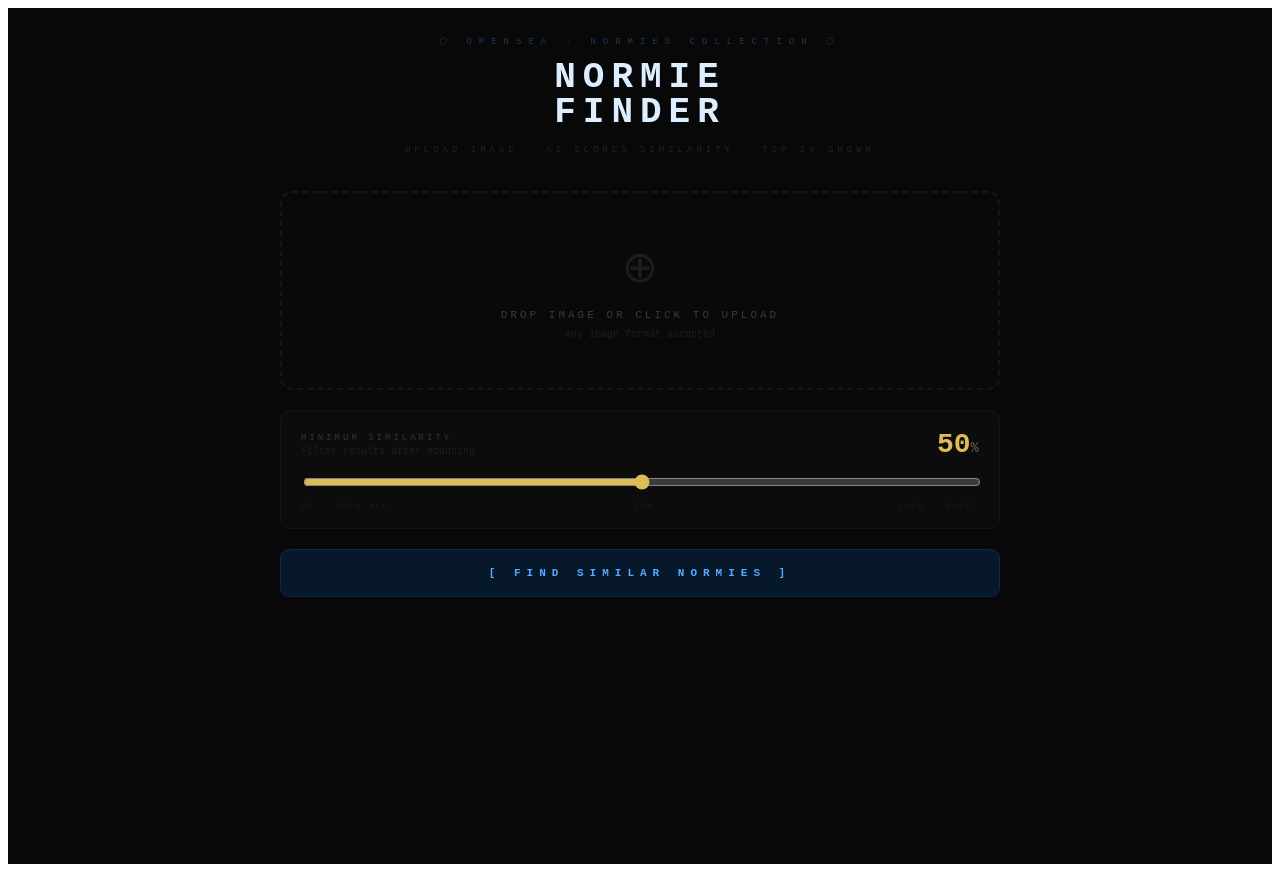
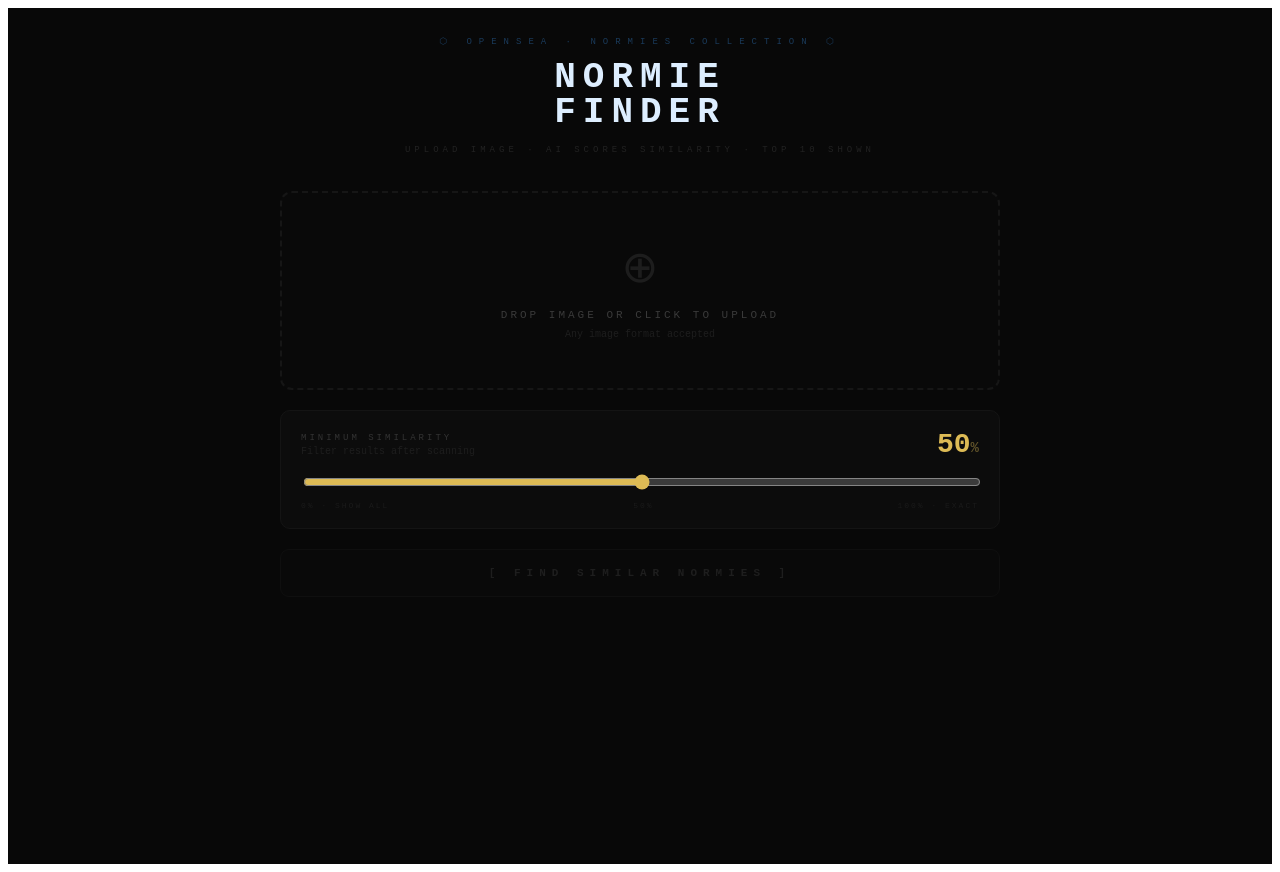
Before and after one commit to alexazevedo77/normie-finder, a React (Vite) app: page / in a window 1280 px wide. Built offline with nearby package versions, Linux system fonts and the light colour scheme.

Commit message:
Add files via upload

```diff
--- a/src/App.jsx
+++ b/src/App.jsx
@@ -3,7 +3,6 @@
 export default function App() {
   const [img, setImg] = useState(null);
   const [b64, setB64] = useState(null);
-  const [mediaType, setMediaType] = useState("image/jpeg");
   const [thresh, setThresh] = useState(50);
   const [results, setResults] = useState([]);
   const [scanning, setScanning] = useState(false);
@@ -20,25 +19,37 @@
 
   const load = (file) => {
     if (!file?.type.startsWith("image/")) return;
-    setImg(URL.createObjectURL(file));
     setResults([]); setErr(null); setPhase("idle"); setDebugLog([]);
 
-    // Convert any image format to JPEG via canvas to ensure compatibility
-    const url = URL.createObjectURL(file);
+    const objectUrl = URL.createObjectURL(file);
+    setImg(objectUrl);
+
+    // Use canvas to normalize to JPEG — guarantees clean base64 for Anthropic API
     const image = new Image();
     image.onload = () => {
+      // Cap at 512px max dimension to keep payload small
+      const MAX = 512;
+      let { width, height } = image;
+      if (width > MAX || height > MAX) {
+        const ratio = Math.min(MAX / width, MAX / height);
+        width = Math.round(width * ratio);
+        height = Math.round(height * ratio);
+      }
       const canvas = document.createElement("canvas");
-      canvas.width = image.width;
-      canvas.height = image.height;
+      canvas.width = width;
+      canvas.height = height;
       const ctx = canvas.getContext("2d");
-      ctx.drawImage(image, 0, 0);
-      // Always export as JPEG — Anthropic supports: jpeg, png, gif, webp
-      const dataUrl = canvas.toDataURL("image/jpeg", 0.92);
-      setB64(dataUrl.split(",")[1]);
-      setMediaType("image/jpeg");
-      URL.revokeObjectURL(url);
+      ctx.fillStyle = "#ffffff";
+      ctx.fillRect(0, 0, width, height);
+      ctx.drawImage(image, 0, 0, width, height);
+      // Get pure base64 without the data URL prefix
+      const dataUrl = canvas.toDataURL("image/jpeg", 0.85);
+      const pureBase64 = dataUrl.split(",")[1];
+      setB64(pureBase64);
+      console.log("Image loaded, base64 length:", pureBase64.length, "chars");
     };
-    image.src = url;
+    image.onerror = () => setErr("Failed to load image. Try a different file.");
+    image.src = objectUrl;
   };
 
   const onDrop = useCallback((e) => { e.preventDefault(); load(e.dataTransfer.files[0]); }, []);
@@ -47,46 +58,50 @@
     const res = await fetch("/api/compare", {
       method: "POST",
       headers: { "Content-Type": "application/json" },
-      body: JSON.stringify({ imageBase64: b64, mediaType, nftUrl }),
+      body: JSON.stringify({ imageBase64: b64, nftUrl }),
     });
     const data = await res.json();
-    if (!res.ok) throw new Error(data.error + (data.detail ? `: ${data.detail}` : ""));
+    if (!res.ok) throw new Error(data.error + (data.detail ? ` — ${data.detail}` : ""));
     return data;
   };
 
   const run = async () => {
-    if (!b64) return setErr("Upload an image first.");
+    if (!b64) return setErr("Upload an image first and wait for it to process.");
     setErr(null); setDebugLog([]); setScanning(true); setResults([]); setPhase("fetching");
     try {
-      log("Fetching NFTs from /api/nfts...");
+      log("Fetching NFTs...");
       const res = await fetch("/api/nfts?limit=30");
       const nftData = await res.json();
-      if (!res.ok) throw new Error(nftData.error + (nftData.detail ? `: ${nftData.detail}` : ""));
+      if (!res.ok) throw new Error(nftData.error || "Failed to fetch NFTs");
 
       const { nfts = [] } = nftData;
       const valid = nfts.filter(n => n.display_image_url || n.image_url);
-      log(`Got ${valid.length} NFTs with images`);
+      log(`Got ${valid.length} NFTs ✓`);
       if (valid.length === 0) throw new Error("No NFTs returned. Check OPENSEA_API_KEY in Vercel.");
 
       setProg({ n: 0, total: valid.length });
       setPhase("analyzing");
 
       const scored = [];
+      let firstSuccess = false;
       for (let i = 0; i < valid.length; i++) {
         const nft = valid[i];
         const url = nft.display_image_url || nft.image_url;
         try {
           const { score, reason } = await compare(url);
-          scored.push({ ...nft, score: Math.max(0, Math.min(100, Number(score) || 0)), reason, url });
+          const safeScore = Math.max(0, Math.min(100, Number(score) || 0));
+          scored.push({ ...nft, score: safeScore, reason, url });
           setResults([...scored].sort((a, b) => b.score - a.score));
-          if (i === 0) log(`First score: ${score}% — API working ✓`);
+          if (!firstSuccess) { log(`Scoring works! First score: ${safeScore}% ✓`); firstSuccess = true; }
         } catch (e) {
-          log(`⚠ NFT ${i + 1} failed: ${e.message.slice(0, 80)}`);
-          if (i === 0) throw new Error(`Compare API failed: ${e.message}`);
+          const msg = e.message.slice(0, 100);
+          log(`⚠ #${i + 1} failed: ${msg}`);
+          // Only abort on first failure to expose the real error
+          if (i === 0) throw new Error(e.message);
         }
         setProg({ n: i + 1, total: valid.length });
       }
-      log(`Done! ${scored.length} NFTs scored.`);
+      log(`Scan complete — ${scored.length} NFTs scored`);
       setPhase("done");
     } catch (e) {
       setErr(e.message);
@@ -113,7 +128,6 @@
           <div style={{ marginTop: 12, fontSize: 9, color: "#222", letterSpacing: 4 }}>UPLOAD IMAGE · AI SCORES SIMILARITY · TOP 10 SHOWN</div>
         </div>
 
-        {/* Drop zone */}
         <div onDrop={onDrop} onDragOver={e => e.preventDefault()} onClick={() => !img && fileRef.current.click()}
           style={{ border: `2px dashed ${img ? "#1a5a2a" : "#161616"}`, borderRadius: 12, padding: img ? 16 : 48, textAlign: "center", cursor: img ? "default" : "pointer", marginBottom: 20, display: "flex", alignItems: "center", gap: 18, background: img ? "#080e09" : "#090909", transition: "all 0.2s" }}>
           <input ref={fileRef} type="file" accept="image/*" style={{ display: "none" }} onChange={e => load(e.target.files[0])} />
@@ -121,7 +135,7 @@
             <img src={img} alt="" style={{ width: 88, height: 88, objectFit: "cover", borderRadius: 10, border: "2px solid #1a5a2a", flexShrink: 0 }} />
             <div style={{ textAlign: "left", flex: 1 }}>
               <div style={{ color: "#5d5", fontSize: 11, fontWeight: 900, letterSpacing: 3 }}>✓ REFERENCE IMAGE SET</div>
-              <div style={{ color: "#2a2a2a", fontSize: 10, marginTop: 6 }}>Claude will score each Normie against this</div>
+              <div style={{ color: "#2a2a2a", fontSize: 10, marginTop: 6 }}>{b64 ? "Ready to scan" : "Processing image..."}</div>
             </div>
             <button onClick={e => { e.stopPropagation(); fileRef.current.click(); }}
               style={{ background: "#0a0a0a", color: "#3a3a3a", border: "1px solid #151515", borderRadius: 5, padding: "7px 14px", cursor: "pointer", fontSize: 9, fontFamily: "inherit", letterSpacing: 2 }}>
@@ -136,7 +150,6 @@
           )}
         </div>
 
-        {/* Slider */}
         <div style={{ background: "#0c0c0c", border: "1px solid #141414", borderRadius: 10, padding: "18px 20px", marginBottom: 20 }}>
           <div style={{ display: "flex", justifyContent: "space-between", alignItems: "center", marginBottom: 12 }}>
             <div>
@@ -156,27 +169,26 @@
           </div>
         </div>
 
-        {/* Button */}
-        <button onClick={run} disabled={scanning} style={{
-          width: "100%", padding: "17px 0", background: scanning ? "#090909" : "#06182a",
-          color: scanning ? "#1e1e1e" : "#5af",
-          border: `1px solid ${scanning ? "#0f0f0f" : "#0d2a46"}`,
+        <button onClick={run} disabled={scanning || !b64} style={{
+          width: "100%", padding: "17px 0",
+          background: scanning ? "#090909" : !b64 ? "#090909" : "#06182a",
+          color: scanning || !b64 ? "#1e1e1e" : "#5af",
+          border: `1px solid ${scanning || !b64 ? "#0f0f0f" : "#0d2a46"}`,
           borderRadius: 9, fontSize: 11, letterSpacing: 6, fontWeight: 900,
-          cursor: scanning ? "not-allowed" : "pointer", fontFamily: "inherit", marginBottom: 20, transition: "all 0.25s"
+          cursor: scanning || !b64 ? "not-allowed" : "pointer", fontFamily: "inherit", marginBottom: 20, transition: "all 0.25s"
         }}>
           {scanning
             ? phase === "fetching" ? "⟳  LOADING NORMIES..." : `⟳  SCORING  ${prog.n} / ${prog.total}`
+            : !b64 && img ? "PROCESSING IMAGE..."
             : "[ FIND SIMILAR NORMIES ]"}
         </button>
 
-        {/* Progress bar */}
         {scanning && phase === "analyzing" && (
           <div style={{ background: "#0c0c0c", borderRadius: 4, height: 3, marginBottom: 12, overflow: "hidden" }}>
             <div style={{ background: "linear-gradient(90deg,#0a3a6a,#5af)", height: "100%", width: `${prog.total ? (prog.n / prog.total) * 100 : 0}%`, transition: "width 0.4s" }} />
           </div>
         )}
 
-        {/* Debug log */}
         {debugLog.length > 0 && (
           <div style={{ marginBottom: 16, padding: "10px 14px", background: "#090d0f", border: "1px solid #0d1e28", borderRadius: 7 }}>
             {debugLog.map((line, i) => (
@@ -191,7 +203,6 @@
           </div>
         )}
 
-        {/* Results grid */}
         {showGrid && (
           <div>
             <div style={{ display: "flex", justifyContent: "space-between", alignItems: "center", marginBottom: 14 }}>
@@ -206,33 +217,25 @@
                 const nft = vis[i];
                 const isLoading = !nft && phase === "analyzing";
                 const isEmpty = !nft && phase === "done";
-
                 if (nft) {
                   const link = nft.opensea_url || `https://opensea.io/assets/ethereum/${nft.contract}/${nft.identifier}`;
                   return (
                     <a key={nft.identifier} href={link} target="_blank" rel="noopener noreferrer" style={{ textDecoration: "none", color: "inherit" }}>
-                      <div
-                        style={{ background: "#0b0b0b", border: "1px solid #1a1a1a", borderRadius: 9, overflow: "hidden", cursor: "pointer", transition: "transform 0.15s, box-shadow 0.15s", position: "relative" }}
+                      <div style={{ background: "#0b0b0b", border: "1px solid #1a1a1a", borderRadius: 9, overflow: "hidden", cursor: "pointer", transition: "transform 0.15s, box-shadow 0.15s", position: "relative" }}
                         onMouseEnter={e => { e.currentTarget.style.transform = "translateY(-3px)"; e.currentTarget.style.boxShadow = "0 8px 24px #0a0a1a"; }}
-                        onMouseLeave={e => { e.currentTarget.style.transform = "translateY(0)"; e.currentTarget.style.boxShadow = "none"; }}
-                      >
+                        onMouseLeave={e => { e.currentTarget.style.transform = "translateY(0)"; e.currentTarget.style.boxShadow = "none"; }}>
                         <div style={{ position: "absolute", top: 6, left: 6, background: "rgba(0,0,0,0.8)", borderRadius: 4, padding: "2px 6px", fontSize: 9, color: "#444", zIndex: 1 }}>#{i + 1}</div>
                         <img src={nft.url} alt="" style={{ width: "100%", aspectRatio: "1", objectFit: "cover", display: "block" }}
                           onError={e => { e.target.style.minHeight = "100px"; e.target.style.background = "#111"; }} />
-                        <div style={{ position: "absolute", top: 6, right: 6, background: scoreBg(nft.score), borderRadius: 4, padding: "2px 7px", fontSize: 11, fontWeight: 900, color: "#fff", zIndex: 1 }}>
-                          {nft.score}%
-                        </div>
+                        <div style={{ position: "absolute", top: 6, right: 6, background: scoreBg(nft.score), borderRadius: 4, padding: "2px 7px", fontSize: 11, fontWeight: 900, color: "#fff", zIndex: 1 }}>{nft.score}%</div>
                         <div style={{ padding: "7px 9px 9px" }}>
-                          <div style={{ fontSize: 10, color: "#888", fontWeight: 700, overflow: "hidden", textOverflow: "ellipsis", whiteSpace: "nowrap" }}>
-                            {nft.name || `Normie #${nft.identifier}`}
-                          </div>
+                          <div style={{ fontSize: 10, color: "#888", fontWeight: 700, overflow: "hidden", textOverflow: "ellipsis", whiteSpace: "nowrap" }}>{nft.name || `Normie #${nft.identifier}`}</div>
                           <div style={{ fontSize: 8, color: "#2a2a2a", marginTop: 3, overflow: "hidden", textOverflow: "ellipsis", whiteSpace: "nowrap" }}>{nft.reason}</div>
                         </div>
                       </div>
                     </a>
                   );
                 }
-
                 return (
                   <div key={`slot-${i}`} style={{ borderRadius: 9, overflow: "hidden", border: "1px solid #111", background: "#0b0b0b" }}>
                     <div style={{ width: "100%", aspectRatio: "1", background: "#0d0d0d", position: "relative", overflow: "hidden" }}>
@@ -251,21 +254,13 @@
             {phase === "done" && vis.length === 0 && results.length > 0 && (
               <div style={{ textAlign: "center", marginTop: 20, color: "#2a2a2a" }}>
                 <div style={{ fontSize: 11, letterSpacing: 2 }}>NO RESULTS ABOVE {thresh}%</div>
-                <div style={{ fontSize: 10, marginTop: 6, color: "#1a1a1a" }}>
-                  Best match scored {results[0]?.score ?? 0}% — try lowering the slider to 0%
-                </div>
+                <div style={{ fontSize: 10, marginTop: 6, color: "#1a1a1a" }}>Best match: {results[0]?.score ?? 0}% — lower the slider</div>
               </div>
             )}
           </div>
         )}
       </div>
-
-      <style>{`
-        @keyframes shimmer {
-          0% { background-position: 200% 0; }
-          100% { background-position: -200% 0; }
-        }
-      `}</style>
+      <style>{`@keyframes shimmer { 0% { background-position: 200% 0; } 100% { background-position: -200% 0; } }`}</style>
     </div>
   );
 }
```
Also changed, not shown: api/compare.js (+29 -12 lines).
